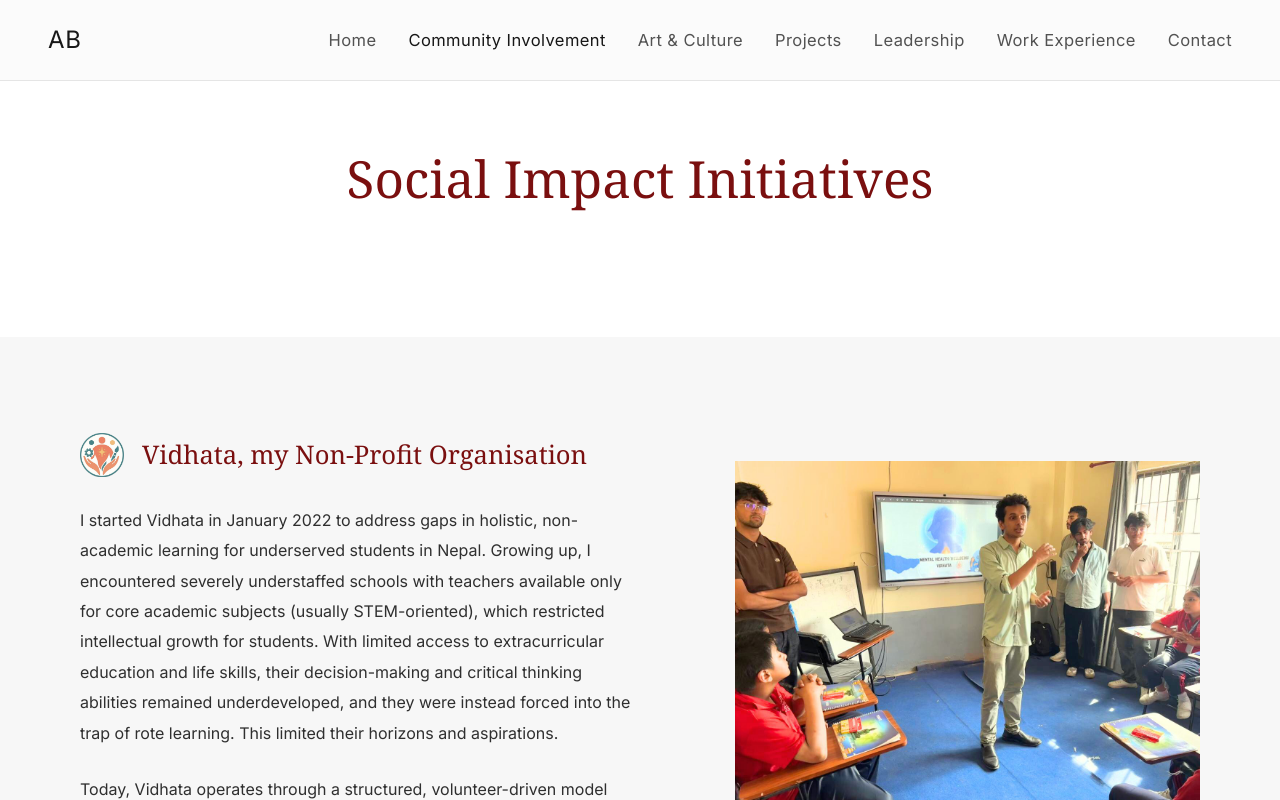
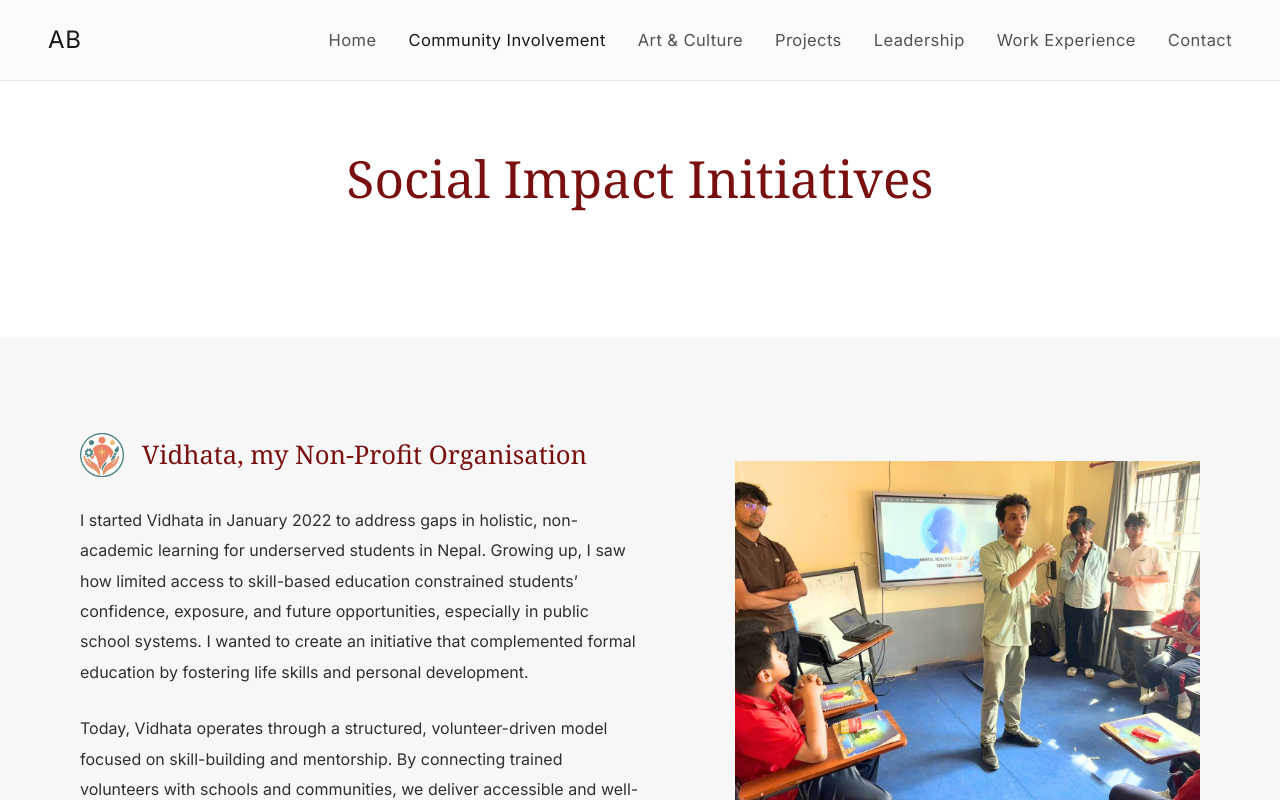
Before and after one commit to aryanbasnet06/Personaltechportfolio, a React (Vite) app: page / in a window 1280 px wide. Both pictures are taken after a click on the button "Community Involvement". Shown: the top 800 px of the page. Built offline with nearby package versions, Linux system fonts and the light colour scheme.

Commit message:
Final Website

```diff
--- a/src/pages/CommunityPage.tsx
+++ b/src/pages/CommunityPage.tsx
@@ -278,13 +278,11 @@ export function CommunityPage() {
             <p className="initiative-text">
               I started Vidhata in January 2022 to address gaps in holistic,
               non-academic learning for underserved students in Nepal. Growing
-              up, I encountered severely understaffed schools with teachers
-              available only for core academic subjects (usually STEM-oriented),
-              which restricted intellectual growth for students. With limited
-              access to extracurricular education and life skills, their
-              decision-making and critical thinking abilities remained
-              underdeveloped, and they were instead forced into the trap of rote
-              learning. This limited their horizons and aspirations.
+              up, I saw how limited access to skill-based education constrained
+              students’ confidence, exposure, and future opportunities,
+              especially in public school systems. I wanted to create an
+              initiative that complemented formal education by fostering life
+              skills and personal development.
             </p>
 
             <p className="initiative-text">
```
